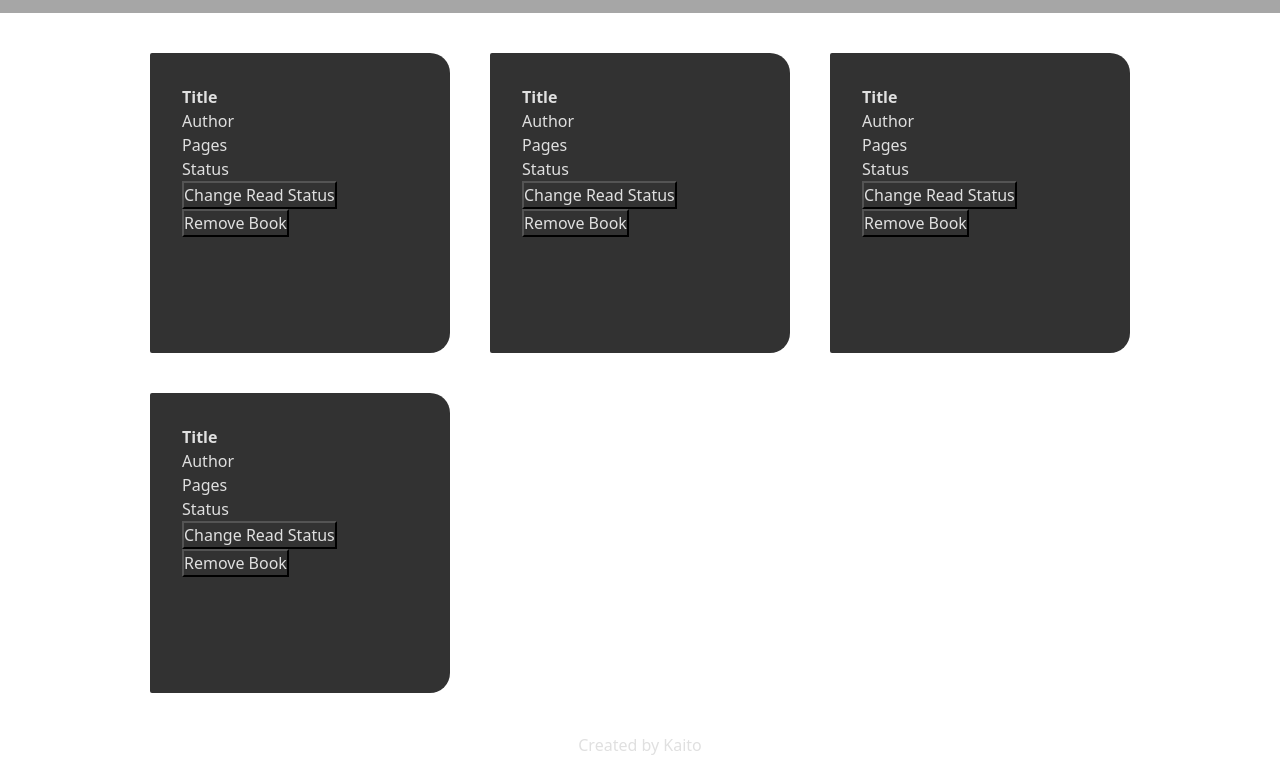
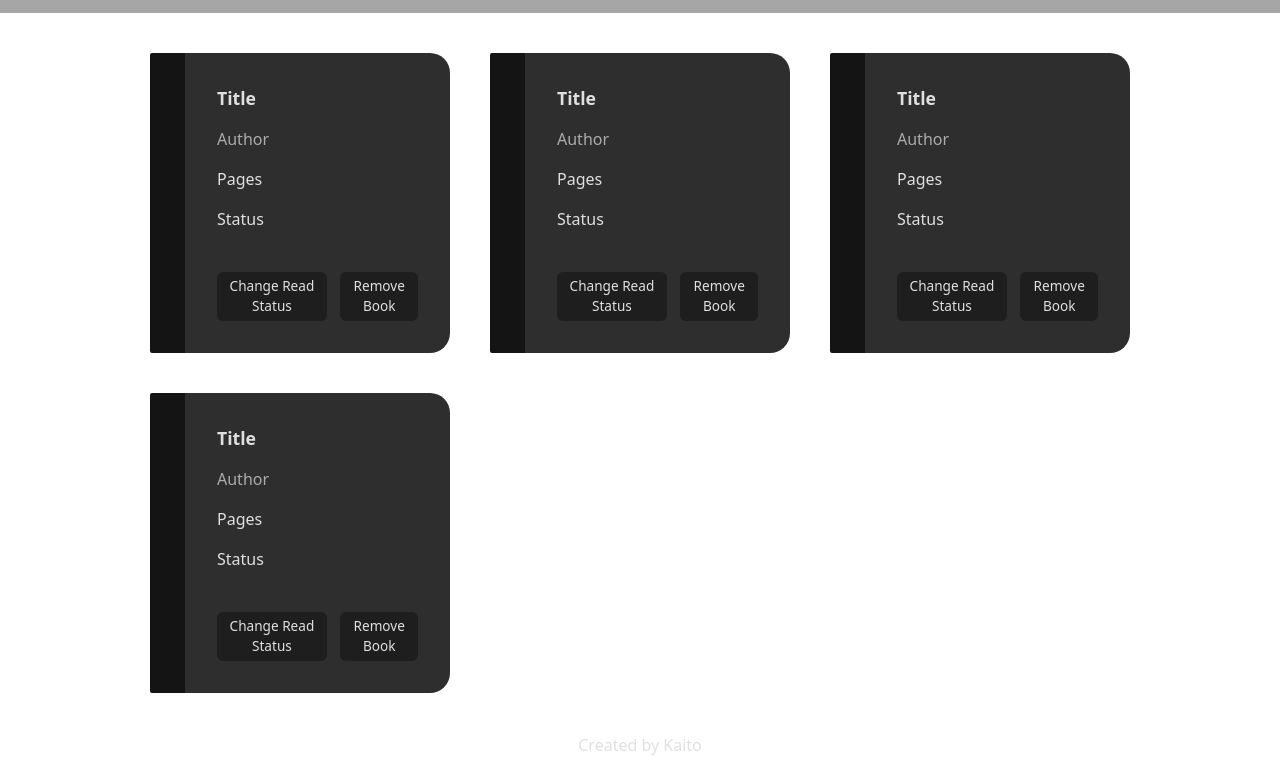
Before and after one commit to kaito24mako/Book-Library, a plain HTML site: page index.html in a window 1280 px wide. Shown: the part 136-893 px from the top of the page. Drawn offline with Linux system fonts and the light colour scheme; a web font is replaced by a local one.

Commit message:
style all card elements

```diff
--- a/index.html
+++ b/index.html
@@ -17,49 +17,49 @@
 
     <main class="card-container">
         <div class="card">
-            <div class="text">
+            <div class="card-text">
                 <h2>Title</h2>
                 <p>Author</p>
                 <p>Pages</p>
                 <p>Status</p>
             </div>
-            <div class="buttons">
+            <div class="card-buttons">
                 <button>Change Read Status</button>
                 <button>Remove Book</button>
             </div>
         </div>
         <div class="card">
-            <div class="text">
+            <div class="card-text">
                 <h2>Title</h2>
                 <p>Author</p>
                 <p>Pages</p>
                 <p>Status</p>
             </div>
-            <div class="buttons">
+            <div class="card-buttons">
                 <button>Change Read Status</button>
                 <button>Remove Book</button>
             </div>
         </div>
         <div class="card">
-            <div class="text">
+            <div class="card-text">
                 <h2>Title</h2>
                 <p>Author</p>
                 <p>Pages</p>
                 <p>Status</p>
             </div>
-            <div class="buttons">
+            <div class="card-buttons">
                 <button>Change Read Status</button>
                 <button>Remove Book</button>
             </div>
         </div>
         <div class="card">
-            <div class="text">
+            <div class="card-text">
                 <h2>Title</h2>
                 <p>Author</p>
                 <p>Pages</p>
                 <p>Status</p>
             </div>
-            <div class="buttons">
+            <div class="card-buttons">
                 <button>Change Read Status</button>
                 <button>Remove Book</button>
             </div>
--- a/style.css
+++ b/style.css
@@ -38,8 +38,12 @@ button {
 
 :root {
     --color-general: rgb(224, 224, 224);
+    --color-lightBlack: rgb(20, 20, 20);
     --color-transBlack: rgba(0, 0, 0, 0.35);
+    --color-hoverBlack: rgba(0, 0, 0, 0.7);
+    --color-transGrey: rgba(44, 44, 44, 0.99);
     --color-brown: #443429;
+    --color-hoverBrown: #523d30;
 
     --font-dancing: "Dancing Script", system-ui, "Segoe UI", Helvetica, Arial, sans-serif;
     --font-merri: "Merriweather", system-ui, "Segoe UI", Helvetica, Arial, sans-serif;
@@ -50,7 +54,7 @@ button {
     --size-large: clamp(1.1rem, 1.3vw, 1.4rem);
     --size-medium: clamp(1rem, 1.1vw, 1.2rem);
     --size-small: clamp(0.9rem, 1vw, 1.1rem);
-    --size-vsmall: clamp(0.8rem, 0.9vw, 1rem);
+    --size-vsmall: 0.85rem;
 
     --spacing-vlarge: 10em;
     --spacing-large: 2.5em;
@@ -104,7 +108,7 @@ body {
     transition: 0.1s ease;
 }
 .header-container > button:hover {
-    background-color: #523d30
+    background-color: var(--color-hoverBrown);
 }
 
 /* ==== MAIN ==== */
@@ -118,15 +122,54 @@ body {
     gap: var(--spacing-large);
 }
 .card {
+    display: flex;
+    flex-direction: column;
+    justify-content: space-between;
+
     /* fill the full size of the grid columns */
     width: 100%;
     aspect-ratio: 1 / 1;
 
     padding: var(--spacing-vmedium);
 
-    background-color: rgba(44, 44, 44, 0.97);
+    background-color: var(--color-transGrey);
     border-radius: 2px 20px 20px 2px;
+    border-left: 35px solid var(--color-lightBlack);
 }
+
+.card-text {
+    display: flex;
+    flex-direction: column;
+
+    gap: var(--spacing-medium);
+}
+.card-text > h2 {
+    font-size: var(--size-large);
+}
+.card-text p:nth-of-type(1) {
+    opacity: 0.7;
+}
+
+.card-buttons {
+    display: flex;
+
+    gap: var(--spacing-medium);
+
+    font-size: var(--size-vsmall);
+}
+.card-buttons > button {
+    padding: var(--spacing-vsmall);
+
+    background-color: var(--color-transBlack);
+    border: none;
+    border-radius: 6px;
+}
+.card-buttons > button:hover {
+    background-color: var(--color-hoverBlack);
+}
+
+
+
 
 /* ==== FOOTER ==== */
 
```
